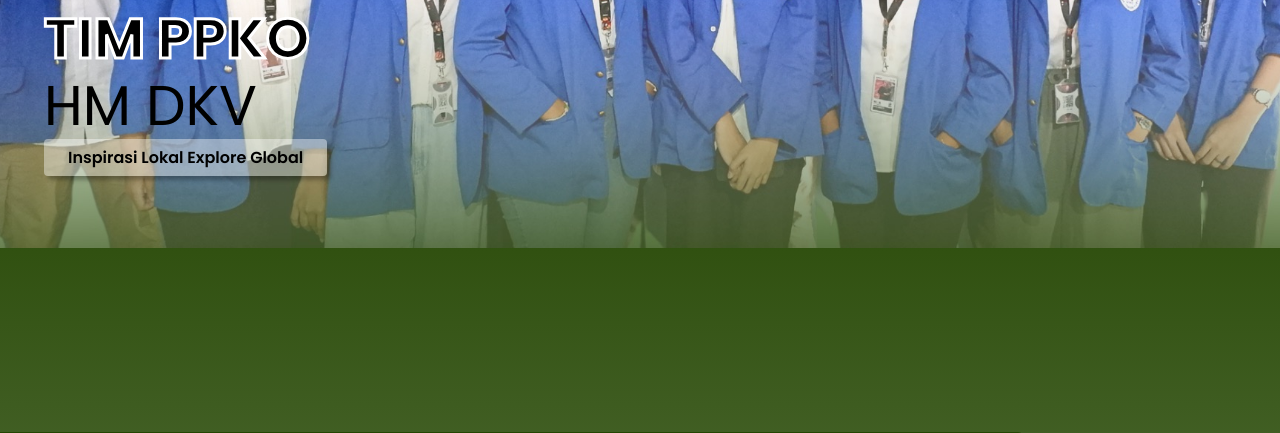
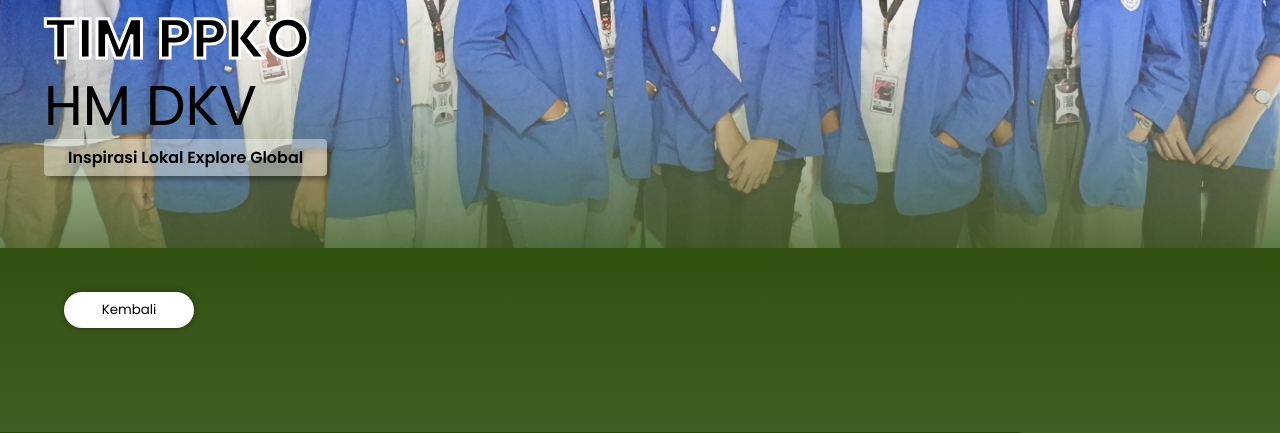
Before and after one commit to FadhilFirmansyah/ecoticraft, a PHP site: page /about.html in a window 1280 px wide; the page is wider, and only the part inside the window is pictured. Shown: the part 552-985 px from the top of that part. Run offline with PHP 8.4, Linux system fonts and the light colour scheme.

Commit message:
fix: folder, button back

```diff
--- a/about.html
+++ b/about.html
@@ -111,7 +111,7 @@
         </section>
 
     </main>
-
+    <a href="index.html"><button class="back-btn" id="flow_btn">Kembali</button></a>
 
     <footer>
         <div class="aside-wrap">
@@ -132,7 +132,8 @@
     </footer>
 
 
-    <script src="js/live_view.js"></script>
+    <script src="js/library/live_view.js"></script>
+    <script src="js/library/btn_animation.js"></script>
 </body>
 
 </html>
--- a/community.html
+++ b/community.html
@@ -15,6 +15,6 @@
 
 
 
-    <script src="js/live_view.js"></script>
+    <script src="js/library/live_view.js"></script>
 </body>
 </html>l
--- a/index.html
+++ b/index.html
@@ -133,11 +133,11 @@
 
 
     <script src="https://unpkg.com/typed.js@2.0.16/dist/typed.umd.js"></script>
-    <script src="js/typed.js"></script>
+    <script src="js/library/typed.js"></script>
     <script src="js/index.js"></script>
     <script src="js/swiper.js"></script>
 
-    <script src="js/live_view.js"></script>
+    <script src="js/library/live_view.js"></script>
 </body>
 
 </html>
--- /dev/null
+++ b/js/library/btn_animation.js
@@ -0,0 +1,13 @@
+let btn = document.getElementById("flow_btn");
+let maxVh = window.innerHeight; // ukuran tinggi layar
+
+window.addEventListener('scroll', function () {
+    let Ylevel = window.scrollY;
+
+    if(Ylevel > maxVh*0.75){
+        btn.style.bottom = "5%";
+    } else {
+        btn.style.bottom = "-10%";
+    }
+
+})
--- a/style/about/about.css
+++ b/style/about/about.css
@@ -130,8 +130,6 @@ main {
     }
 
 }
-
-
 
 
 
@@ -291,6 +289,7 @@ main {
             padding-top: 6px;
 
             .title-banner {
+                margin-top: 100px;
                 h1 {
                     font-size: 1.8rem;
                 }
--- a/style/default.css
+++ b/style/default.css
@@ -20,6 +20,23 @@
   scroll-behavior: smooth;
 }
 
+/* TOMBOL KEMBALI */
+.back-btn{
+  position: sticky;
+  bottom: 5%;
+  left: 5%;
+  padding: 8px 12px;
+  width: 130px;
+  background-color: #fff;
+  border-radius: 40px;
+  border: none;
+  outline: none;
+  box-shadow: 0px 0px 6px 0px rgba(0, 0, 0, 0.4);
+  transition-duration: 200ms;
+  cursor: pointer;
+  text-decoration: none;
+  color: #000;
+}
 
 /* ========== FOOTER ========== */
 footer {
@@ -79,6 +96,11 @@ footer {
 }
 
 @media (max-width: 600px) {
+  .back-btn{
+    padding: 5px 12px;
+    width: 110px;
+  }
+
   footer {
 
     .aside-wrap {
```
Also changed, not shown: style/index/index.css (+23 -4 lines), style/index/products_style.css (+10 -1 lines), js/library/live_view.js (renamed from js/live_view.js), js/library/preview_img.js (renamed from js/preview_img.js), js/library/typed.js (renamed from js/typed.js).
